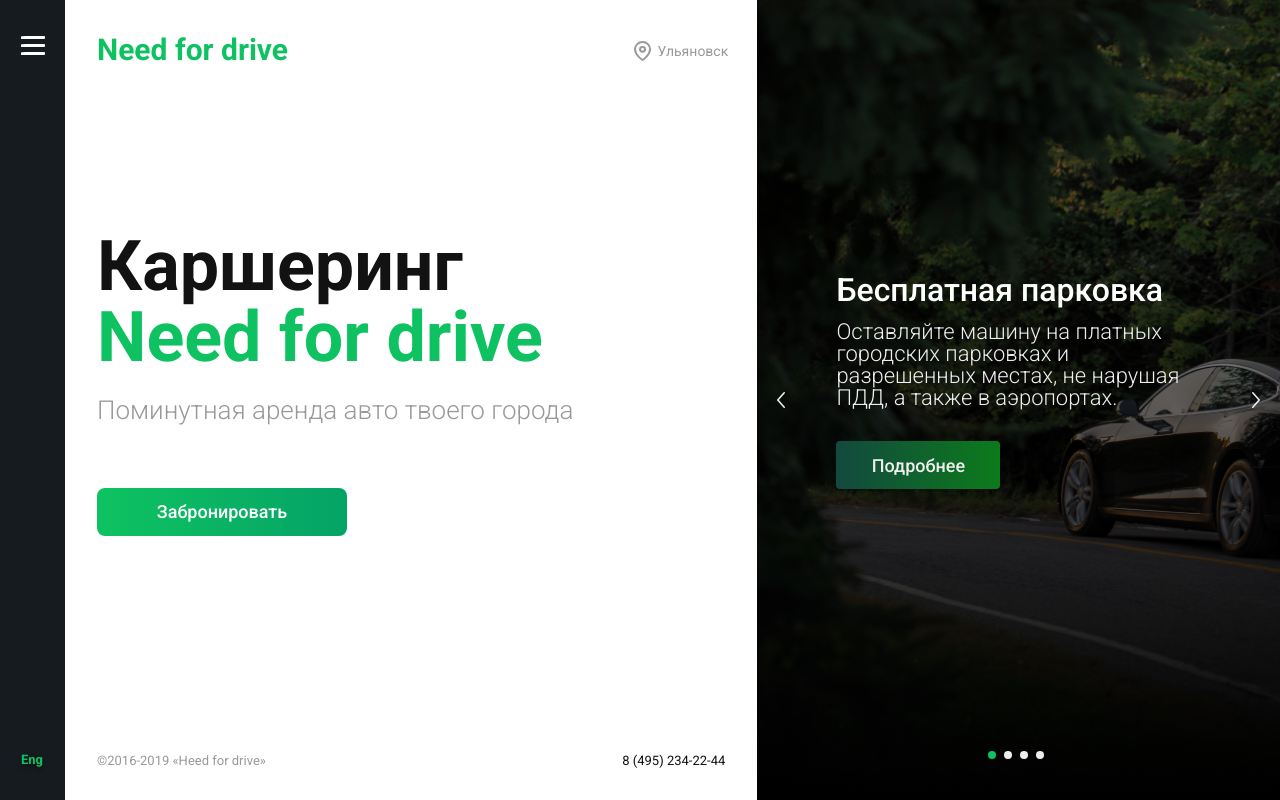
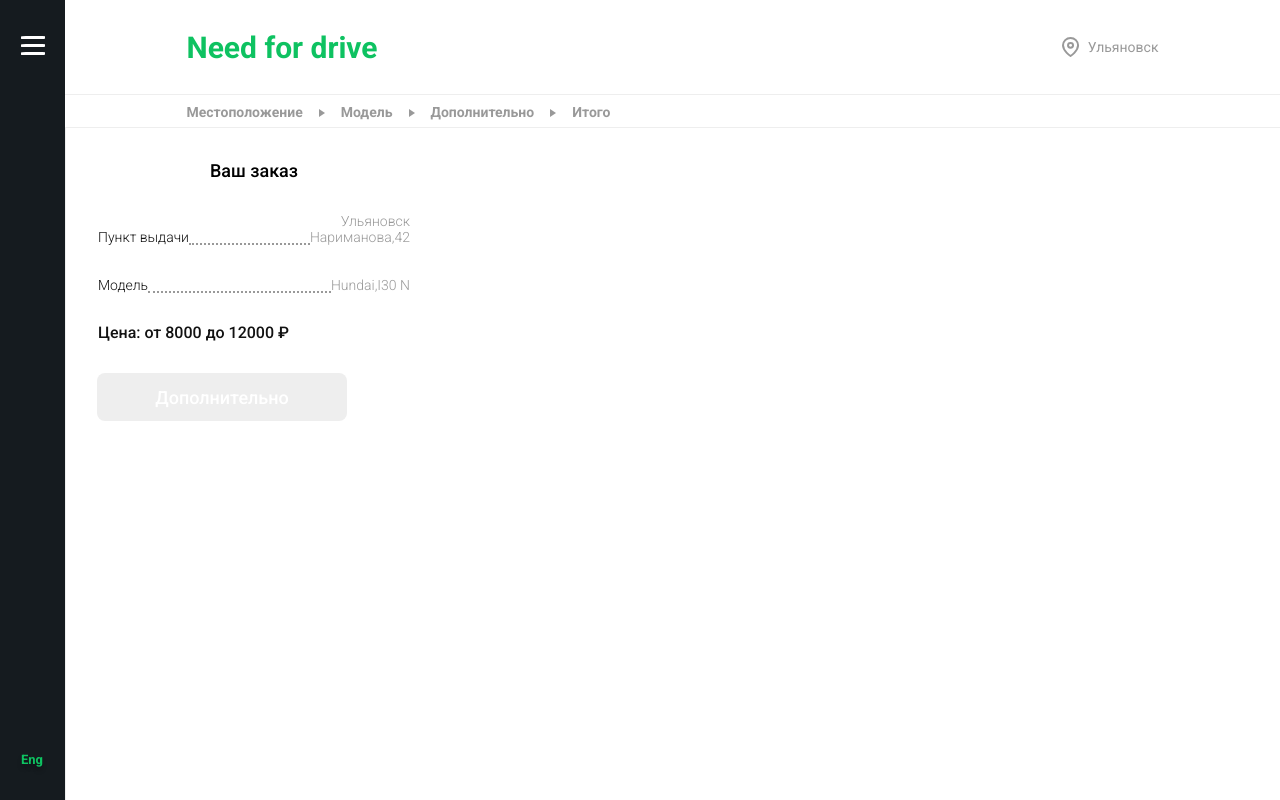
Before and after one commit to strelok84/need_for_drive, a React (Create React App) app: page /need_for_drive/model in a window 1280 px wide. Before the commit this address led to /need_for_drive/. Built offline with nearby package versions, Linux system fonts and the light colour scheme.

Commit message:
model_aside

```diff
--- a/package.json
+++ b/package.json
@@ -14,6 +14,7 @@
     "react-dom": "^17.0.2",
     "react-scripts": "4.0.3",
     "react-select": "^4.3.1",
+    "styled-components": "^5.3.0",
     "web-vitals": "^1.0.1"
   },
   "homepage": "https://strelok.github.io/need_for_drive",
--- a/src/App.js
+++ b/src/App.js
@@ -2,13 +2,15 @@
 import "./App.scss";
 import { Route, Switch, Redirect } from "react-router-dom";
 import Main from "./pages/Main/Main";
-import OrderPage from "./pages/OrderPage/OrderPage";
+import LocationPage from "./pages/OrderPage/LocationPage";
+import ModelPage from "./pages/OrderPage/ModelPage";
 
 function App() {
   return (
     <div className="App">
       <Switch>
-        <Route path="/map" component={OrderPage} />
+        <Route path="/map" component={LocationPage} />
+        <Route path="/model" component={ModelPage} />
         <Route exact path="/" component={Main} />
         <Redirect to="/" />
       </Switch>
--- /dev/null
+++ b/src/pages/OrderPage/LocationPage.js
@@ -0,0 +1,15 @@
+import React from "react";
+import "./orderPage.scss";
+import Sidebar from "../../commons/Sidebar/Sidebar";
+import FormMain from "./components/FormMain/FormMain";
+
+function Main() {
+  return (
+    <div className="wrapper">
+      <Sidebar gradient={false} />
+      <FormMain orderPage="MapMain" />
+    </div>
+  );
+}
+
+export default Main;
--- a/src/pages/OrderPage/OrderPage.js
+++ b/src/pages/OrderPage/ModelPage.js
@@ -8,7 +8,7 @@
     return (
       <div className="wrapper">
         <Sidebar gradient={false} />
-        <FormMain />
+        <FormMain orderPage="ModelMain" />
       </div>
     );
   }
--- a/src/pages/OrderPage/components/FormMain/FormMain.js
+++ b/src/pages/OrderPage/components/FormMain/FormMain.js
@@ -1,17 +1,21 @@
 import React from "react";
 import "./formMain.scss";
 import OrderHeader from "../OrderHeader/OrderHeader";
-import OrderMain from "../MapMain/MapMain";
+import MapMain from "../MapMain/MapMain";
+import ModelMain from "../ModelMain/ModelMain";
 
-class Map extends React.Component {
-  render() {
-    return (
-      <div className="form__map">
-        <OrderHeader />
-        <OrderMain />
-      </div>
-    );
-  }
+function Map(props) {
+  const components = {
+    MapMain: MapMain,
+    ModelMain:ModelMain
+  };
+  const Tagname = components[props.orderPage]
+  return (
+    <div className="form__map">
+      <OrderHeader />
+      <Tagname />
+    </div>
+  );
 }
 
 export default Map;
--- a/src/pages/OrderPage/components/MapMain/MapMain.js
+++ b/src/pages/OrderPage/components/MapMain/MapMain.js
@@ -94,7 +94,7 @@
                   <br />
                   Пункт выдачи
                 </div>
-                {<div className="form-main__dots"> </div>}
+                {<div className="form-main__dots"></div>}
                 <div className="form-main__address">
                   Ульяновск,
                   <br />
--- /dev/null
+++ b/src/pages/OrderPage/components/ModelMain/ModelMain.js
@@ -0,0 +1,52 @@
+import React from "react";
+import {
+  FormMain,
+  FormMainWrapper,
+  FormMainLent,
+  FormMainAside,
+  FormMainLane,
+  FormMainOrder,
+  FormMainPoint,
+  FormMainPickup,
+  FormMainDots,
+  FormMainAddress,
+  FormMainCost,
+  FormMainBtn,
+} from "./styled";
+
+function Model() {
+  return (
+    <FormMain>
+      <FormMainWrapper>
+        <FormMainLent>
+          <FormMainAside>
+            <FormMainLane>
+              <FormMainOrder>Ваш заказ</FormMainOrder>
+              <FormMainPoint>
+                <FormMainPickup>
+                  <br />
+                  Пункт выдачи
+                </FormMainPickup>
+                <FormMainDots></FormMainDots>
+                <FormMainAddress>
+                  Ульяновск
+                  <br />
+                  Нариманова,42
+                </FormMainAddress>
+              </FormMainPoint>
+              <FormMainPoint>
+                <FormMainPickup>Модель</FormMainPickup>
+                <FormMainDots></FormMainDots>
+                <FormMainAddress>Hundai,I30 N</FormMainAddress>
+              </FormMainPoint>
+              <FormMainCost>Цена: от 8000 до 12000 {"\u20BD"}</FormMainCost>
+              <FormMainBtn>Дополнительно</FormMainBtn>
+            </FormMainLane>
+          </FormMainAside>
+        </FormMainLent>
+      </FormMainWrapper>
+    </FormMain>
+  );
+}
+
+export default Model;
--- /dev/null
+++ b/src/pages/OrderPage/components/ModelMain/styled.js
@@ -0,0 +1,188 @@
+import styled from "styled-components";
+import constants from "../../../../styles/constants";
+
+export const FormMain = styled.div`
+  grid-column: 1/87;
+  grid-row: 17/101;
+  display: grid;
+  grid-template-columns: repeat(43, 1fr);
+  @media (max-width: ${constants.screen_tablet - 1}px) {
+    grid-column: 15/87;
+    color: ${constants.main_accent};
+  }
+`;
+export const FormMainWrapper = styled.div`
+  grid-column: 1/44;
+  display: flex;
+  justify-content: center;
+  align-items: center;
+  @media (min-width: ${constants.screen_tablet}) and (max-width: ${constants.screen_dx_min +
+    1}px) {
+    align-items: flex-start;
+    justify-content: space-between;
+  }
+`;
+export const FormMainLent = styled.div`
+  width: 1248px;
+  height: 100%;
+  display: flex;
+  @media (min-width: ${constants.screen_dx_min}px) and (max-width: ${constants.screen_dx -
+    1}px) {
+    width: 100%;
+  }
+  @media (min-width: ${constants.screen_tablet}px) and (max-width: ${constants.screen_dx_min -
+    1}px) {
+    width: 100%;
+    flex-direction: column;
+  }
+  @media (max-width: ${constants.screen_tablet - 1}px) {
+    width: 100%;
+    flex-direction: column;
+  }
+`;
+export const FormMainAside = styled.div`
+  grid-column: 32/44;
+  height: 100%;
+  border-left: 1px solid ${constants.light_gray};
+  display: flex;
+  @media (max-width: ${constants.screen_tablet - 1}px) {
+    justify-content: space-between;
+    flex-direction: column;
+    height: auto;
+    border: 0;
+  }
+  @media (min-width: ${constants.screen_tablet}px) and (max-width: ${constants.screen_dx_min -
+    1}px) {
+    grid-column: 3/31;
+    margin-left: 10%;
+    border: 0;
+    height: auto;
+  }
+`;
+export const FormMainLane = styled.div`
+  height: 100%;
+  display: flex;
+  margin-left: 32px;
+  flex-direction: column;
+  align-items: flex-end;
+  @media (min-width: ${constants.screen_dx_min}px) and (max-width: ${constants.screen_dx -
+    1}px) {
+    margin-left: 0;
+    align-items: flex-start;
+  }
+  @media (min-width: ${constants.screen_tablet}px) and (max-width: ${constants.screen_dx_min -
+    1}px) {
+    margin-left: 0;
+    align-items: flex-start;
+  }
+  @media (max-width: ${constants.screen_tablet - 1}px) {
+    margin-right: 5%;
+    margin-left: 0;
+    align-items: center;
+  }
+`;
+export const FormMainOrder = styled.div`
+width: 100%;
+    padding-left: 32px;
+  font: 500 normal 18px/21px "Roboto", sans-serif;
+  padding-top: 32px;
+  text-align: right;
+  @media (min-width: ${constants.screen_dx_min}px) and (max-width: ${constants.screen_dx -
+    1}px) {
+    text-align: center;
+  }
+  @media (min-width: ${constants.screen_tablet}px) and (max-width: ${constants.screen_dx_min -
+    1}px) {
+    text-align: center;
+    padding-top: 8px;
+    display: none;
+  }
+  @media (max-width: ${constants.screen_tablet - 1}px) {
+    padding-top: 0;
+    text-align: center;
+    display: none;
+  }
+`;
+
+export const FormMainPoint = styled.div`
+width: 100%;
+    padding-left: 32px;
+  display: flex;
+  justify-content: space-between;
+  padding-top: 32px;
+  @media (min-width: ${constants.screen_tablet}px) and (max-width: ${constants.screen_dx_min -
+    1}px) {
+    padding-top: 8px;
+    display: none;
+  }
+  @media (max-width: ${constants.screen_tablet - 1}px) {
+    display: none;
+  }
+`;
+export const FormMainPickup = styled.div`
+  font: 300 normal 14px/16px "Roboto", sans-serif;
+  color: ${constants.main_black};
+`;
+export const FormMainDots = styled.div`
+  flex-grow: 1;
+  border-bottom: 2px dotted ${constants.dark_gray};
+`;
+export const FormMainAddress = styled.div`
+  font: 300 normal 14px/16px "Roboto", sans-serif;
+  color: ${constants.dark_gray};
+  text-align: right;
+`;
+export const FormMainCost = styled.div`
+width: 100%;
+    padding-left: 32px;
+  font: 500 normal 16px/16px "Roboto", sans-serif;
+  color: ${constants.main_black};
+  margin-top: 32px;
+  @media (min-width: ${constants.screen_tablet}px) and (max-width: ${constants.screen_dx_min -
+    1}px) {
+    margin-top: 8px;
+    display: none;
+  }
+  @media (max-width: ${constants.screen_tablet - 1}px) {
+    display: none;
+  }
+  @media (min-width: ${constants.screen_dx_min}px) and (max-width: ${constants.screen_dx -
+    1}px) {
+    min-width: 280px;
+  }
+`;
+
+export const FormMainBtn = styled.div`
+width: 100%;
+    padding-left: 32px;
+  font: 500 normal 18px "Roboto", sans-serif;
+  color: #fff;
+  line-height: 21px;
+  background-color: ${constants.light_gray};
+  padding: 0;
+  margin-top: 32px;
+  min-width: 280px;
+  height: 48px;
+  border: 0;
+  border-radius: 8px;
+  text-decoration: none;
+  display: flex;
+  align-items: center;
+  justify-content: center;
+  @media (min-width: ${constants.screen_tablet}px) and (max-width: ${constants.screen_dx_min -
+    1}px) {
+    margin-bottom: 22px;
+  }
+  @media (max-width: ${constants.screen_tablet - 1}px) {
+    min-width: 160px;
+    width: 100%;
+    margin-bottom: 22px;
+  }
+  @media (min-width: ${constants.screen_dx_min}px) and (max-width: ${constants.screen_dx -
+    1}px) {
+    width: 80%;
+    min-width: auto;
+    margin-left: auto;
+    margin-right: auto;
+  }
+`;
--- /dev/null
+++ b/src/styles/constants.js
@@ -0,0 +1,12 @@
+const constants = {
+  main_accent: "#0EC261",
+  main_black: "#121212",
+  dark_gray: "#999",
+  light_gray: "#EEE",
+  screen_mobile: 320,
+  screen_tablet: 768,
+  screen_dx_min: 1023,
+  screen_dx: 1440,
+};
+
+export default constants;
```
Also changed, not shown: 1 other file (tests, documents, lock files or other folders).
